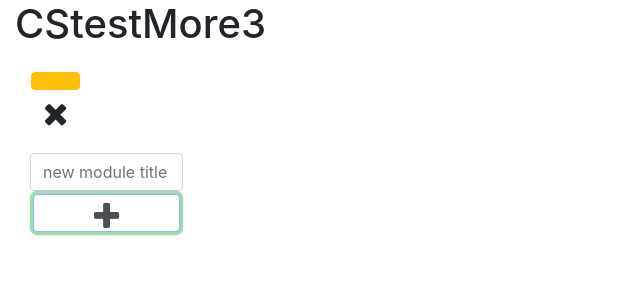
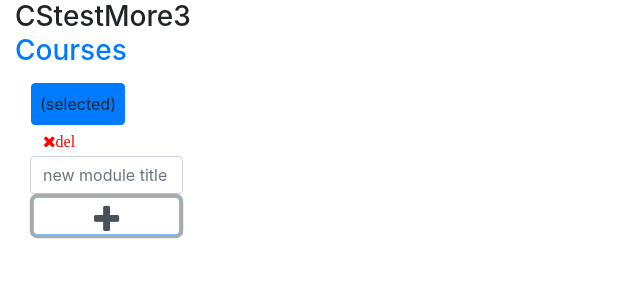
Before and after one commit to michaelyangbling/Content-Management-System-Publisher-ReactJs, a React (Create React App) app: page /editCourse/10 in a window 1280 px wide. Both pictures are taken after a click on the button 106 px from the left and 131 px from the top of the page. Shown: the top 300 px of the page, without its empty margins (0-640 px from the left). Built offline with nearby package versions, Linux system fonts and the light colour scheme.

Commit message:
better style

```diff
--- a/src/components/CourseEditor.js
+++ b/src/components/CourseEditor.js
@@ -7,6 +7,7 @@ import '../../node_modules/bootstrap/dist/css/bootstrap.css';
 import '../../node_modules/bootstrap/dist/js/bootstrap.min.js'
 import '../../node_modules/jquery/dist/jquery.min.js'
 import '../../node_modules/font-awesome/css/font-awesome.css';
+import {Link} from 'react-router-dom'
 export default class CourseEditor extends Component{
     // to generate index
 
@@ -37,12 +38,13 @@ export default class CourseEditor extends Component{
     render(){
         return (
             <div>
-            <h1>{this.state.course.title}</h1>
             <div className="row">
                 <div className="col-sm-2">
-                <ModuleList modules={this.state.course.modules} courseId={this.state.course.id}
-                            index={this.state.index} selectModule={this.selectModule}
-                            deleteModule={this.deleteModule}/>
+                    <h3>{this.state.course.title} <Link to="/course/table">Courses</Link></h3>
+
+                    <ModuleList modules={this.state.course.modules} courseId={this.state.course.id}
+                                index={this.state.index} selectModule={this.selectModule}
+                                deleteModule={this.deleteModule}/>
                 </div>
             <div className="col-sm-10">
                 {(this.course.modules.length>0)?<LessonTabs lessons={this.state.module.lessons}/> : null}
--- a/src/components/ModuleList.js
+++ b/src/components/ModuleList.js
@@ -33,7 +33,7 @@ export default class ModuleList extends Component{
                 </ul>
                 <input placeholder="new module title" className="form-control" onChange={this.inputChanged}/>
                 <div style={{margin:"3px"}}>
-                <button className="btn-success btn form-control"  onClick={this.createModule}>
+                <button className="btn-dark btn form-control"  onClick={this.createModule}>
                     {/*Add Module/Week &nbsp;*/}
                     <i className="fa fa-plus fa-2x"></i>
                 </button>
--- a/src/components/ModuleListItem.js
+++ b/src/components/ModuleListItem.js
@@ -25,13 +25,14 @@ export default class ModuleItemList extends Component{
         return(
             <li className="nav-item">
                 <a onClick={this.selectModule}
-                className={this.props.index===this.props.selectedIndex ? "nav-link "+ "btn "+"btn-warning ": "nav-link "+ "btn "+"btn-success "}
+                className={this.props.index===this.props.selectedIndex ? "nav-link "+ "btn "+"btn-primary ": "nav-link "+ "btn "+"btn-primary "}
                    style={{margin:"1px",padding:"8px"}}>
                     {this.props.module.title}
-                {/* {this.props.index===this.props.selectedIndex? <div>selected</div> : null} */}
+                    {this.props.index===this.props.selectedIndex? <div>(selected)</div> : null}
 
                 </a>
-                <i onClick={this.deleteModule} className="form-control btn fa fa-times fa-2x float-right"></i>
+                <i onClick={this.deleteModule}
+                   className="float-left btn fa fa-times fa-1x" style={{color:"red"}}>del</i>
             </li>
         )
     }
```
Also changed, not shown: 1 other file (tests, documents, lock files or other folders).
